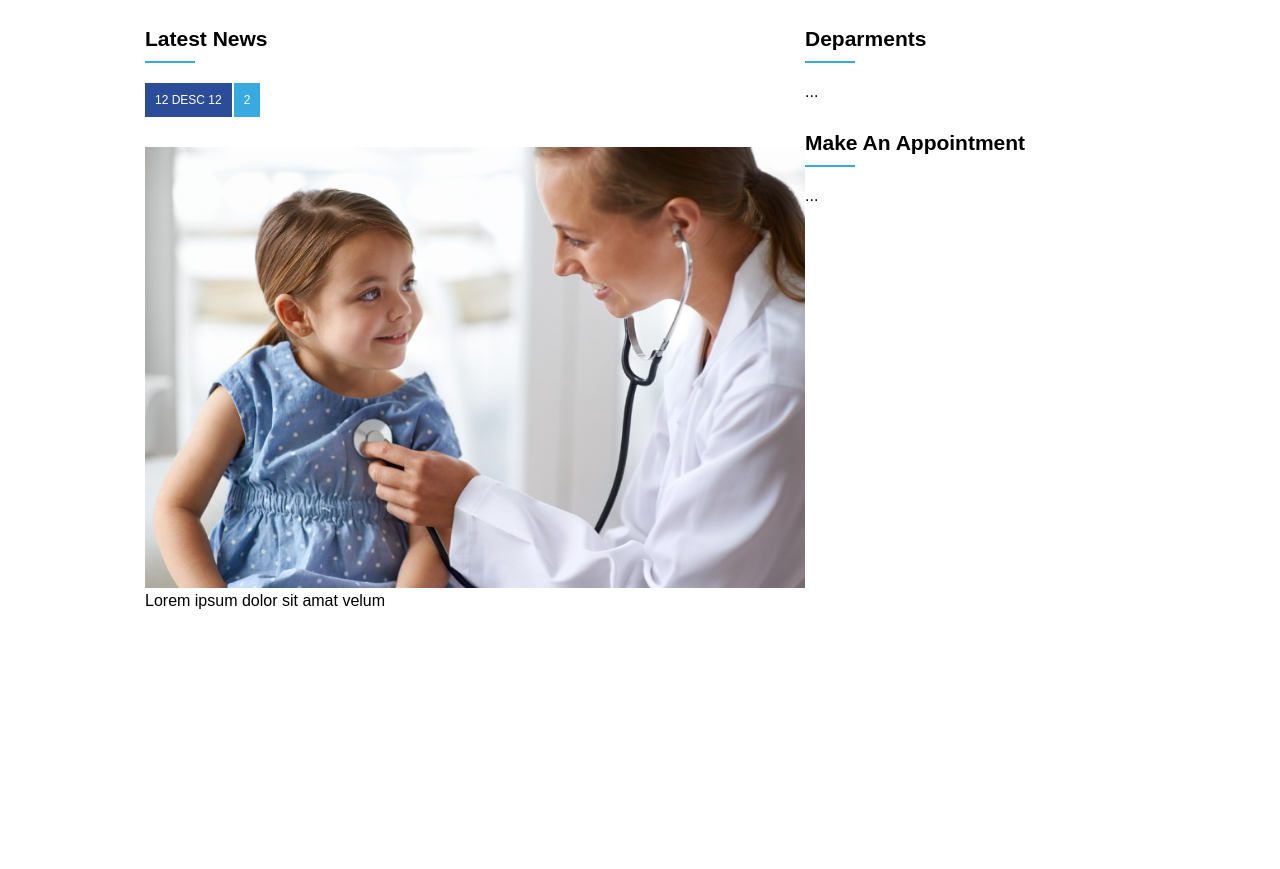
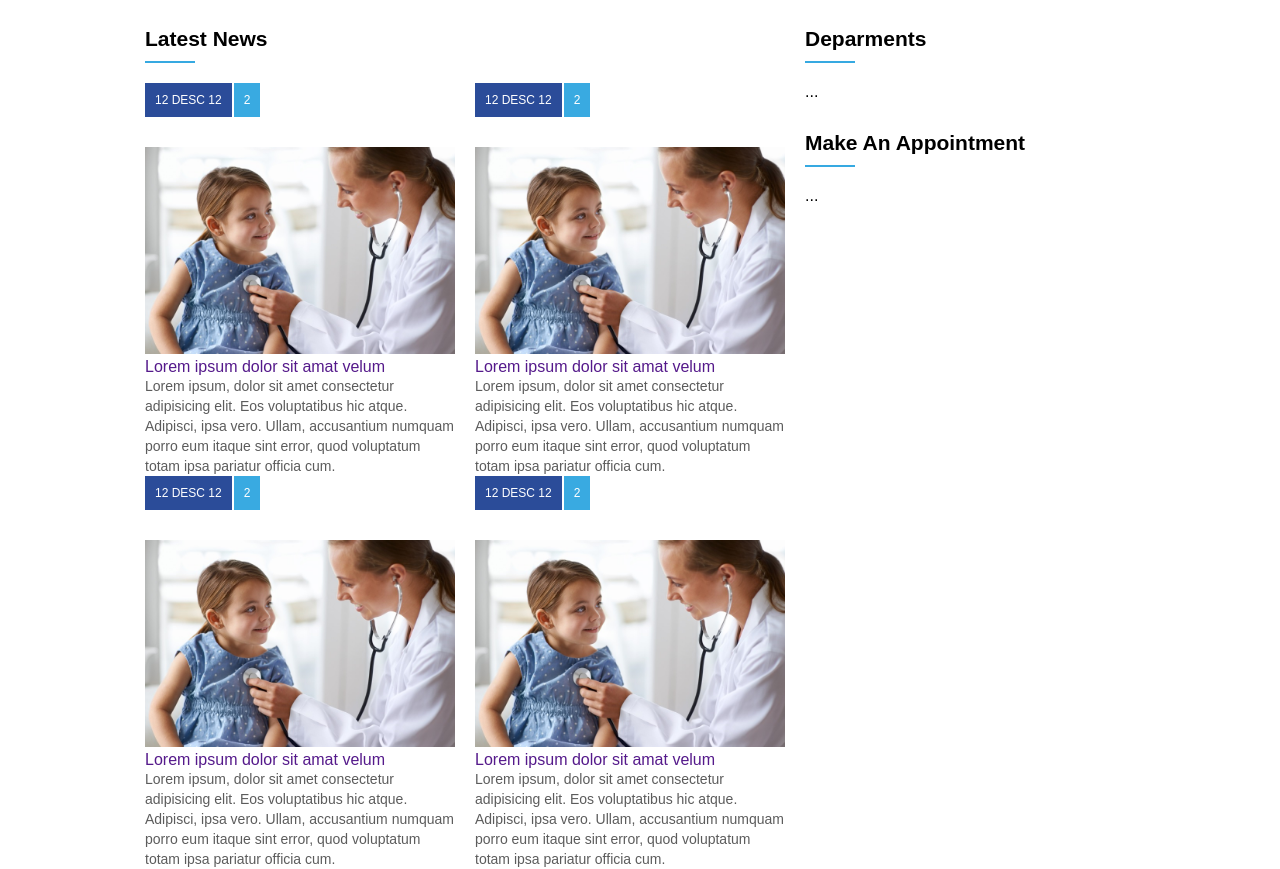
Before and after one commit to MatheusWylla/MediCenter, a plain HTML site: page mediCenter/index.html in a window 1280 px wide. Shown: the part 793-1662 px from the top of the page. Before the commit the page ends 1403 px from the top, so only its background shows below. Drawn offline with Linux system fonts and the light colour scheme.

Commit message:
Latest news andamento

```diff
--- a/mediCenter/assets/css/style.css
+++ b/mediCenter/assets/css/style.css
@@ -167,6 +167,21 @@ nav a:hover {
   margin-top: 10px;
 }
 
+.flex {
+  display: flex;
+  flex-wrap: wrap;
+}
+
+article {
+  flex: 1;
+  min-width: 300px;
+  margin-right: 20px;
+}
+
+article a {
+  text-decoration: none;
+}
+
 article .news_data {
   display: flex;
 }
@@ -194,3 +209,16 @@ article .news_thumbnail img {
   width: 100%;
   height: auto;
 }
+
+article news_title {
+  margin-top: 25px;
+  margin-bottom: 25px;
+  color: #000000;
+  font-size: 23px;
+}
+
+article .news_resume {
+  color: #5c5c5c;
+  line-height: 20px;
+  font-size: 14px;
+}
--- a/mediCenter/index.html
+++ b/mediCenter/index.html
@@ -65,8 +65,9 @@
               <div class="widget_title_text">Latest News</div>
               <div class="widget_title_bar"></div>
             </div>
-            <div class="widget_body">
+            <div class="widget_body flex">
               <article>
+                <a href="">
                   <div class="news_data">
                     <div class="news_posted_at">12 DESC 12</div>
                     <div class="news_comments">2</div>
@@ -78,6 +79,79 @@
                     />
                   </div>
                   <div class="news_title">Lorem ipsum dolor sit amat velum</div>
+                  <div class="news_resume">
+                    Lorem ipsum, dolor sit amet consectetur adipisicing elit.
+                    Eos voluptatibus hic atque. Adipisci, ipsa vero. Ullam,
+                    accusantium numquam porro eum itaque sint error, quod
+                    voluptatum totam ipsa pariatur officia cum.
+                  </div>
+                </a>
+              </article>
+
+              <article>
+                <a href="">
+                  <div class="news_data">
+                    <div class="news_posted_at">12 DESC 12</div>
+                    <div class="news_comments">2</div>
+                  </div>
+                  <div class="news_thumbnail">
+                    <img
+                      src="/assets/images/doutora.jpg"
+                      alt="imagem de uma doutora exabiminando criança"
+                    />
+                  </div>
+                  <div class="news_title">Lorem ipsum dolor sit amat velum</div>
+                  <div class="news_resume">
+                    Lorem ipsum, dolor sit amet consectetur adipisicing elit.
+                    Eos voluptatibus hic atque. Adipisci, ipsa vero. Ullam,
+                    accusantium numquam porro eum itaque sint error, quod
+                    voluptatum totam ipsa pariatur officia cum.
+                  </div>
+                </a>
+              </article>
+
+              <article>
+                <a href="">
+                  <div class="news_data">
+                    <div class="news_posted_at">12 DESC 12</div>
+                    <div class="news_comments">2</div>
+                  </div>
+                  <div class="news_thumbnail">
+                    <img
+                      src="/assets/images/doutora.jpg"
+                      alt="imagem de uma doutora exabiminando criança"
+                    />
+                  </div>
+                  <div class="news_title">Lorem ipsum dolor sit amat velum</div>
+                  <div class="news_resume">
+                    Lorem ipsum, dolor sit amet consectetur adipisicing elit.
+                    Eos voluptatibus hic atque. Adipisci, ipsa vero. Ullam,
+                    accusantium numquam porro eum itaque sint error, quod
+                    voluptatum totam ipsa pariatur officia cum.
+                  </div>
+                </a>
+              </article>
+
+              <article>
+                <a href="">
+                  <div class="news_data">
+                    <div class="news_posted_at">12 DESC 12</div>
+                    <div class="news_comments">2</div>
+                  </div>
+                  <div class="news_thumbnail">
+                    <img
+                      src="/assets/images/doutora.jpg"
+                      alt="imagem de uma doutora exabiminando criança"
+                    />
+                  </div>
+                  <div class="news_title">Lorem ipsum dolor sit amat velum</div>
+                  <div class="news_resume">
+                    Lorem ipsum, dolor sit amet consectetur adipisicing elit.
+                    Eos voluptatibus hic atque. Adipisci, ipsa vero. Ullam,
+                    accusantium numquam porro eum itaque sint error, quod
+                    voluptatum totam ipsa pariatur officia cum.
+                  </div>
+                </a>
               </article>
             </div>
           </div>
```
Lines whose indentation alone changed are shown as unchanged.
